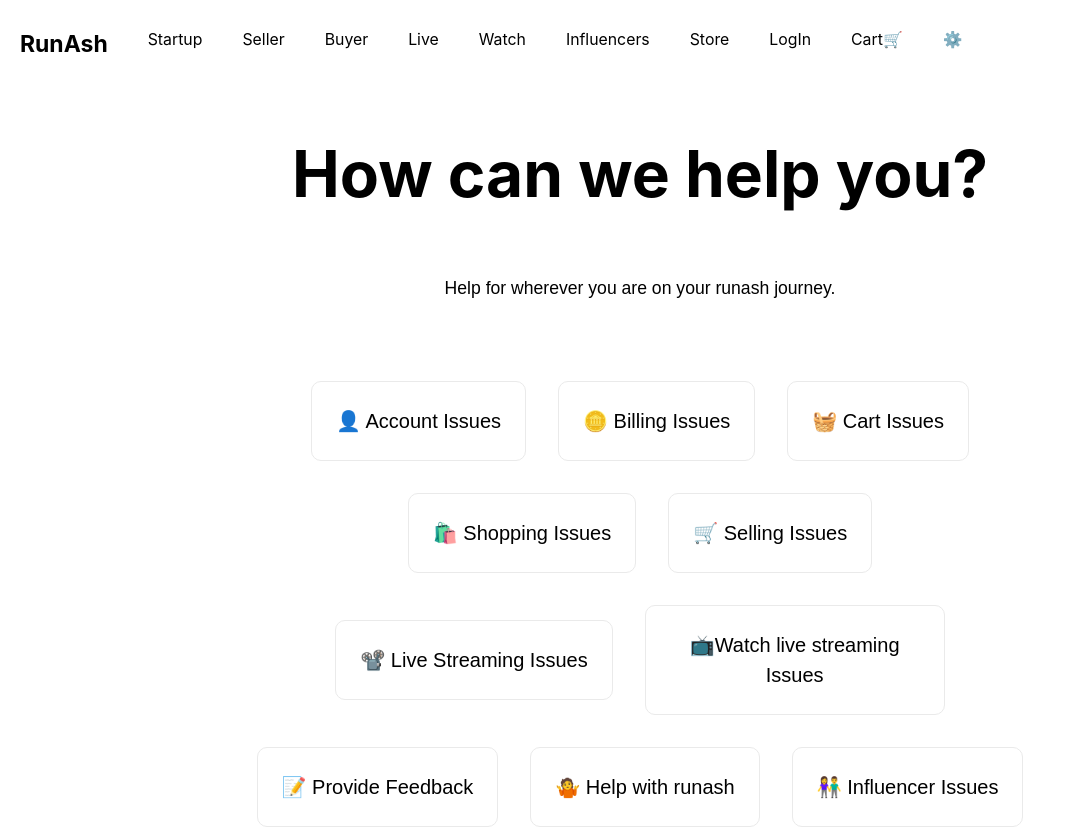
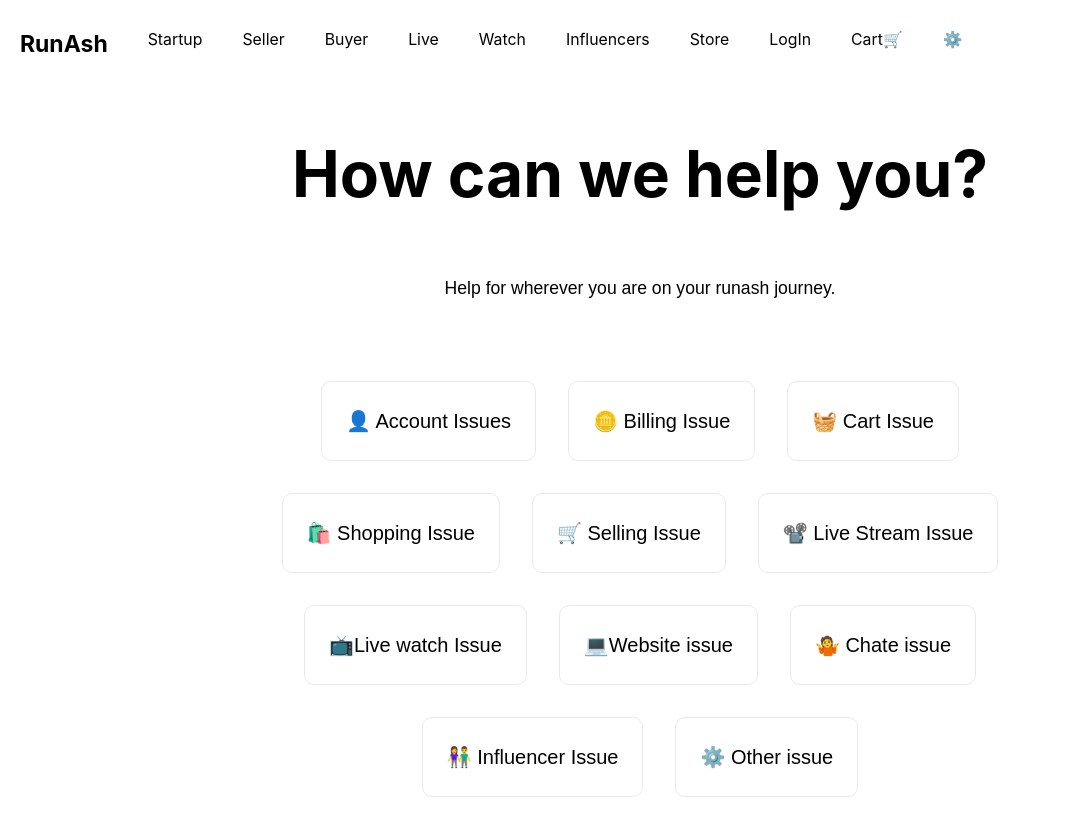
Before and after one commit to rammurmu/next, a Next.js app: page /help in a window 1280 px wide. Shown: the top 828 px of the page, without its empty margins (0-1065 px from the left). Built offline with nearby package versions, Linux system fonts and the light colour scheme.

Commit message:
Update help.js

```diff
--- a/pages/help.js
+++ b/pages/help.js
@@ -16,34 +16,34 @@ export default function Help() {
        <p className={styles.description}>👤 Account Issues</p>
        </div>
        <div className={styles.card}>
-        <p className={styles.description}>🪙 Billing Issues</p>
+        <p className={styles.description}>🪙 Billing Issue</p>
        </div>
        <div className={styles.card}>
-        <p className={styles.description}>🧺 Cart Issues</p>
+        <p className={styles.description}>🧺 Cart Issue</p>
         </div>
        <div className={styles.card}>
-        <p className={styles.description}>🛍️ Shopping Issues</p>
+        <p className={styles.description}>🛍️ Shopping Issue</p>
         </div>
        <div className={styles.card}>
-        <p className={styles.description}>🛒 Selling Issues</p>
+        <p className={styles.description}>🛒 Selling Issue</p>
        </div>
        <div className={styles.card}>
-        <p className={styles.description}>📽️ Live Streaming Issues</p>
+        <p className={styles.description}>📽️ Live Stream Issue</p>
        </div>
        <div className={styles.card}>
-       <p className={styles.description}>📺Watch live streaming Issues</p>
+       <p className={styles.description}>📺Live watch Issue</p>
        </div>
        <div className={styles.card}>
-       <p className={styles.description}>📝 Provide Feedback</p>
+       <p className={styles.description}>💻Website issue</p>
        </div>
        <div className={styles.card}>
-       <p className={styles.description}>🤷 Help with runash </p>
+       <p className={styles.description}>🤷 Chate issue</p>
        </div>
        <div className={styles.card}>
-        <p className={styles.description}>👫 Influencer Issues</p>
+        <p className={styles.description}>👫 Influencer Issue</p>
        </div>
        <div className={styles.card}>
-        <p className={styles.description}>⚙️ Other support</p>
+        <p className={styles.description}>⚙️ Other issue</p>
        </div>
        </div>
        <p className={styles.description}>Connect & interaction with CEO on live streaming </p>
```
